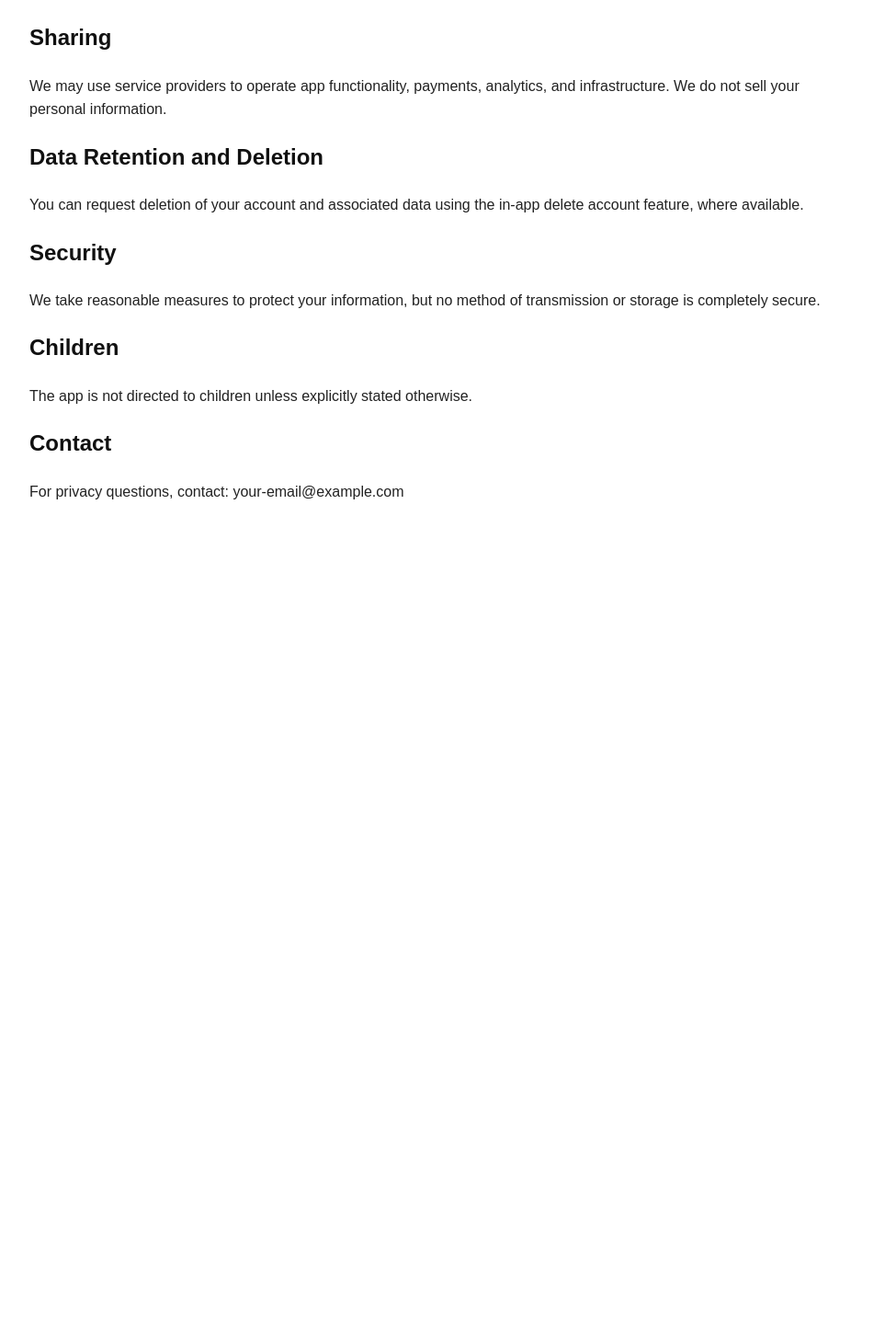
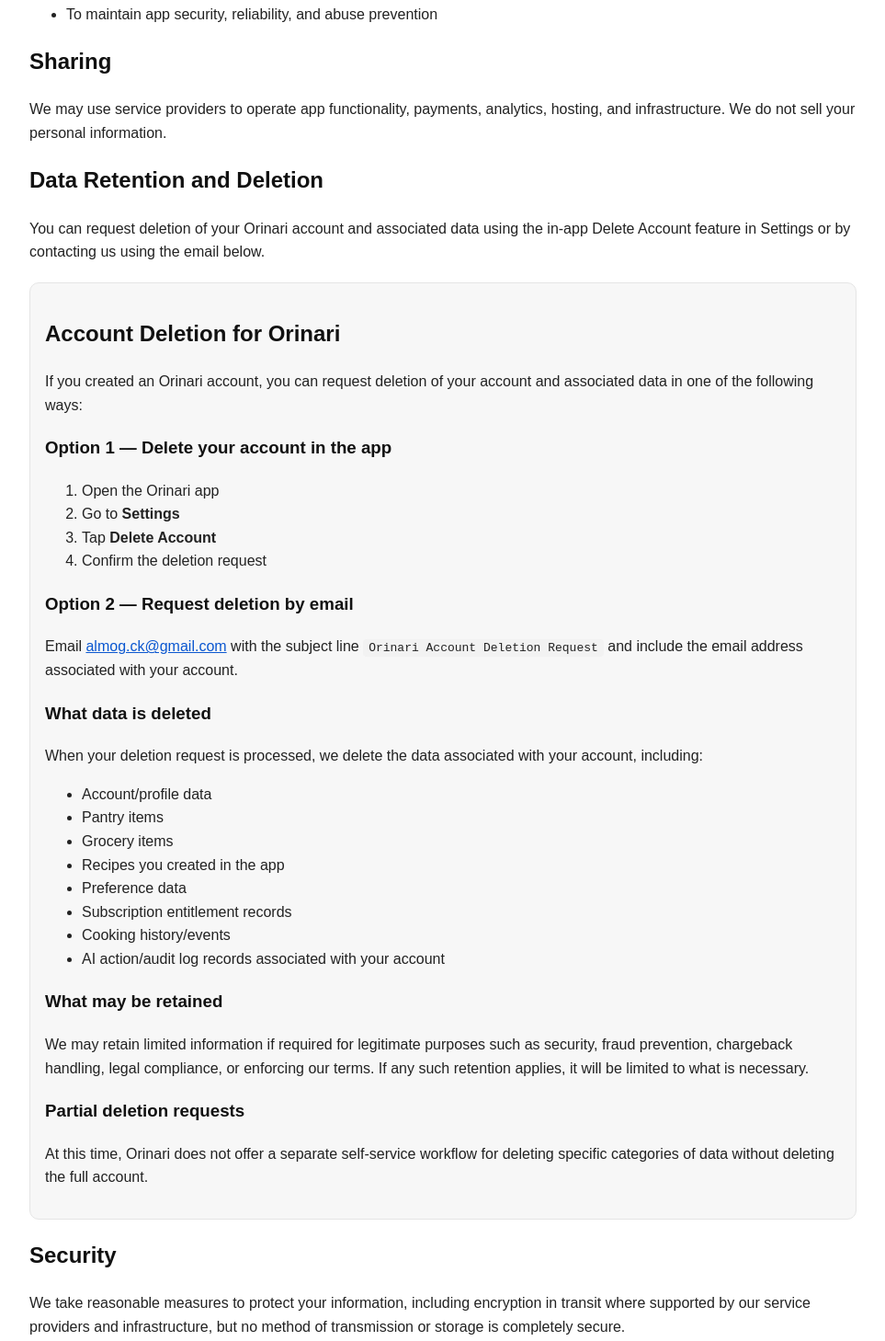
Before and after one commit to almogck/orinari-privacy, a plain HTML site: page index.html in a window 1280 px wide. Shown: the part 564-2022 px from the top of the page at 92% size, without its empty margins (158-1121 px from the left). Before the commit the page ends 1151 px from the top, so only its background shows below. Drawn offline with Linux system fonts and the light colour scheme.

Commit message:
Update index.html

```diff
--- a/index.html
+++ b/index.html
@@ -3,7 +3,7 @@
 <head>
   <meta charset="utf-8">
   <meta name="viewport" content="width=device-width, initial-scale=1">
-  <title>Orinari Privacy Policy</title>
+  <title>Orinari Privacy Policy & Account Deletion</title>
   <style>
     body {
       font-family: Arial, sans-serif;
@@ -13,22 +13,36 @@
       line-height: 1.6;
       color: #222;
     }
-    h1, h2 { color: #111; }
+    h1, h2, h3 { color: #111; }
     .muted { color: #666; }
+    .box {
+      background: #f7f7f7;
+      border: 1px solid #e5e5e5;
+      border-radius: 10px;
+      padding: 16px;
+      margin: 20px 0;
+    }
+    code {
+      background: #f2f2f2;
+      padding: 2px 6px;
+      border-radius: 4px;
+    }
+    a { color: #0b57d0; }
   </style>
 </head>
 <body>
   <h1>Privacy Policy for Orinari</h1>
-  <p class="muted">Last updated: April 2, 2026</p>
+  <p class="muted">Last updated: April 5, 2026</p>
 
   <p>
     Orinari is a meal planning and pantry management app. This Privacy Policy explains
-    what information we collect, how we use it, and what choices you have.
+    what information we collect, how we use it, what choices you have, and how you can
+    request deletion of your account and associated data.
   </p>
 
   <h2>Information We Collect</h2>
   <ul>
-    <li>Account and profile information</li>
+    <li>Account and profile information, including your email address and account details</li>
     <li>Pantry, grocery, recipe, and meal-planning data you create</li>
     <li>Subscription and entitlement information</li>
     <li>Diagnostic and audit information related to AI features and app operations</li>
@@ -40,34 +54,86 @@
     <li>To sync your data and manage your account</li>
     <li>To support subscriptions and premium features</li>
     <li>To operate AI-powered features you choose to use</li>
+    <li>To maintain app security, reliability, and abuse prevention</li>
   </ul>
 
   <h2>Sharing</h2>
   <p>
     We may use service providers to operate app functionality, payments, analytics,
-    and infrastructure. We do not sell your personal information.
+    hosting, and infrastructure. We do not sell your personal information.
   </p>
 
   <h2>Data Retention and Deletion</h2>
   <p>
-    You can request deletion of your account and associated data using the in-app
-    delete account feature, where available.
+    You can request deletion of your Orinari account and associated data using the
+    in-app Delete Account feature in Settings or by contacting us using the email below.
   </p>
+
+  <div class="box" id="account-deletion">
+    <h2>Account Deletion for Orinari</h2>
+    <p>
+      If you created an Orinari account, you can request deletion of your account and
+      associated data in one of the following ways:
+    </p>
+
+    <h3>Option 1 — Delete your account in the app</h3>
+    <ol>
+      <li>Open the Orinari app</li>
+      <li>Go to <strong>Settings</strong></li>
+      <li>Tap <strong>Delete Account</strong></li>
+      <li>Confirm the deletion request</li>
+    </ol>
+
+    <h3>Option 2 — Request deletion by email</h3>
+    <p>
+      Email <a href="mailto:almog.ck@gmail.com">almog.ck@gmail.com</a> with the subject
+      line <code>Orinari Account Deletion Request</code> and include the email address
+      associated with your account.
+    </p>
+
+    <h3>What data is deleted</h3>
+    <p>When your deletion request is processed, we delete the data associated with your account, including:</p>
+    <ul>
+      <li>Account/profile data</li>
+      <li>Pantry items</li>
+      <li>Grocery items</li>
+      <li>Recipes you created in the app</li>
+      <li>Preference data</li>
+      <li>Subscription entitlement records</li>
+      <li>Cooking history/events</li>
+      <li>AI action/audit log records associated with your account</li>
+    </ul>
+
+    <h3>What may be retained</h3>
+    <p>
+      We may retain limited information if required for legitimate purposes such as
+      security, fraud prevention, chargeback handling, legal compliance, or enforcing
+      our terms. If any such retention applies, it will be limited to what is necessary.
+    </p>
+
+    <h3>Partial deletion requests</h3>
+    <p>
+      At this time, Orinari does not offer a separate self-service workflow for deleting
+      specific categories of data without deleting the full account.
+    </p>
+  </div>
 
   <h2>Security</h2>
   <p>
-    We take reasonable measures to protect your information, but no method of
-    transmission or storage is completely secure.
+    We take reasonable measures to protect your information, including encryption in
+    transit where supported by our service providers and infrastructure, but no method
+    of transmission or storage is completely secure.
   </p>
 
   <h2>Children</h2>
   <p>
-    The app is not directed to children unless explicitly stated otherwise.
+    Orinari is not directed to children.
   </p>
 
   <h2>Contact</h2>
   <p>
-    For privacy questions, contact: your-email@example.com
+    For privacy questions or account deletion requests, contact:
+    <a href="mailto:almog.ck@gmail.com">almog.ck@gmail.com</a>
   </p>
 </body>
 </html>
```
